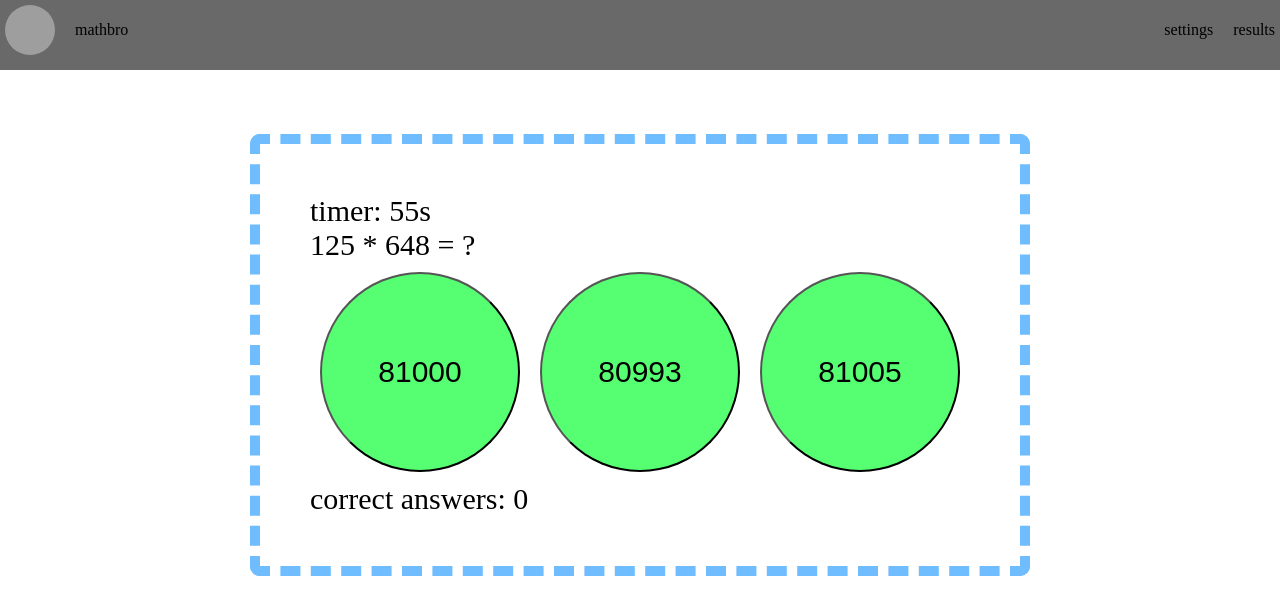
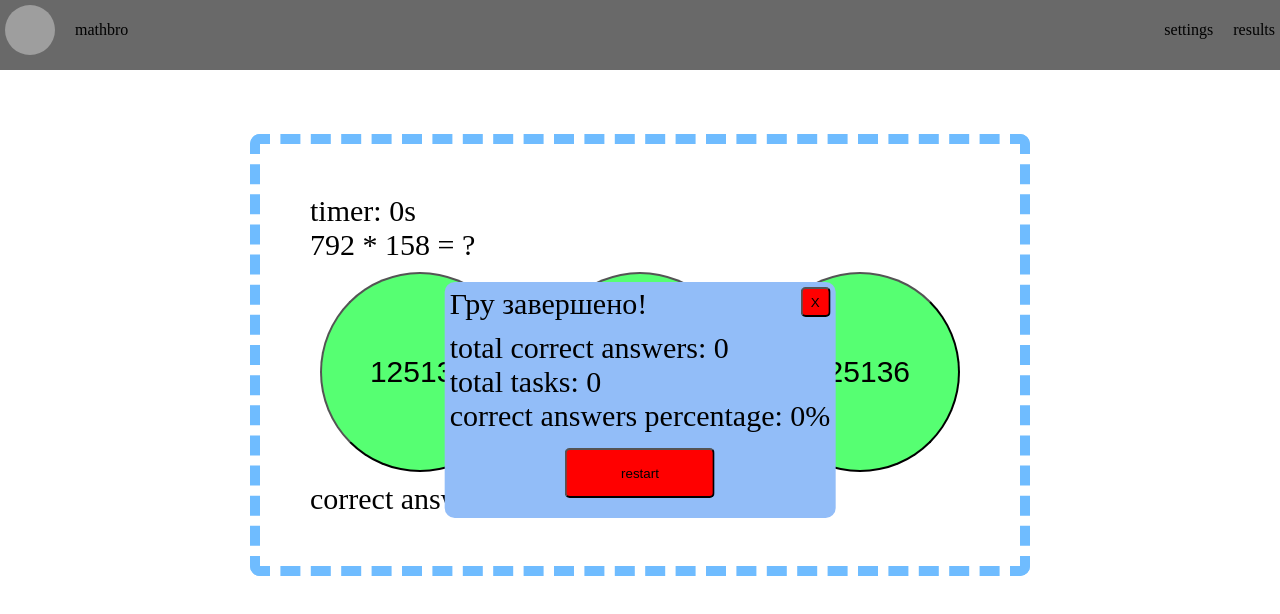
Before and after one commit to kerosene2562/KOP_react_labs, a React (Vite) app: page /game/1 in a window 1280 px wide. Shown: the top 614 px of the page. Built offline with nearby package versions, Linux system fonts and the light colour scheme; grey boxes are pictures that could not be loaded.

Commit message:
added restart window

```diff
--- a/src/components/Timer/Timer.jsx
+++ b/src/components/Timer/Timer.jsx
@@ -1,8 +1,15 @@
+import { useEffect } from "react";
 import { useTimer } from "../../hooks";
 
-export function Timer()
+export function Timer({ restartKey, initialTime, onFinish })
 {
-    const time = useTimer();
+    const { time, isFinished } = useTimer(restartKey, initialTime);
+
+    useEffect(() => {
+        if(isFinished)
+            onFinish();
+    }, [isFinished]);
+
     return <>
         <p className="defaultText">timer: {time}s</p>
     </>
--- a/src/components/buttons/Button.css
+++ b/src/components/buttons/Button.css
@@ -43,3 +43,10 @@
     width: 30px;
     height: 30px;
 }
+
+.restartButton{
+    background-color: red;
+    border-radius: 5px;
+    width: 150px;
+    height: 50px;
+}
--- /dev/null
+++ b/src/components/game/GameResults.css
@@ -0,0 +1,12 @@
+.retultsContainer{
+    height: min-content;
+    width: max-content;
+    margin: 5px;
+}
+
+.restartButtonContainer{
+    box-sizing: border-box;
+    width: 100%;
+    text-align: center;
+    padding: 15px;
+}
--- /dev/null
+++ b/src/components/game/GameResults.jsx
@@ -0,0 +1,19 @@
+import { Button } from "../buttons/Button"
+import "./GameResults.css"
+
+
+export function GameResults({ correctAnswers, onRestart, totalTasks})
+{
+    return <>
+        <div className="retultsContainer">
+            <div className="gameStats">
+                <p className="defaultText">total correct answers: { correctAnswers }</p>
+                <p className="defaultText">total tasks: { totalTasks }</p>
+                <p className="defaultText">correct answers percentage: { totalTasks != 0 ? ( correctAnswers / totalTasks * 100 ).toFixed(2) : 0 }%</p>
+            </div>
+            <div className="restartButtonContainer">
+                <Button className="restartButton" action = { onRestart } text ={ "restart" } />
+            </div>
+        </div>
+    </>
+}
--- a/src/components/index.jsx
+++ b/src/components/index.jsx
@@ -4,5 +4,7 @@ import { Text } from "./text/Text";
 import { Header } from "./header/Header";
 import { SettingsForm } from "./game/SettingsForm"
 import { Portal } from "./ui/Portal";
+import { GameResults } from "./game/GameResults";
 
-export { Button, Timer, Text, Header, SettingsForm, Portal };
+
+export { Button, Timer, Text, Header, SettingsForm, Portal, GameResults };
--- a/src/components/ui/Portal.jsx
+++ b/src/components/ui/Portal.jsx
@@ -2,14 +2,14 @@ import "./Portal.css";
 import { Button } from "../buttons/Button";
 import { Text } from "../text/Text";
 
-export function Portal({ children, isOpen, onClose })
+export function Portal({ children, isOpen, onClose, headerText })
 {
     if(!isOpen) return null;
 
     return <>
         <div className="modalPortal" >
             <div className="modalHeader">
-                <Text className = { "defaultText" } text = { "choose difficult" }/>
+                <Text className = { "defaultText" } text = { headerText }/>
                 <Button className={ "closeButton" } text = { "X" } action = { onClose }/>
             </div>
             {children}
--- a/src/hooks/logic/useTimer.jsx
+++ b/src/hooks/logic/useTimer.jsx
@@ -1,14 +1,25 @@
 import { useEffect, useState } from "react";
 
-export function useTimer(initialTime = 60)
+export function useTimer( restartKey, initialTime = 60)
 {
     const [time, setTime] = useState(initialTime);
+    const [isFinished, setIsFinished] = useState(false);
     useEffect(() => {
+        setTime(initialTime);
+        setIsFinished(false);
         const interval = setInterval(() => {
-            setTime(prev => (prev - 1 < 0 ? prev : prev - 1))
+            setTime(prev => {
+                if(prev <= 1)
+                {
+                    clearInterval(interval);
+                    setIsFinished(true);
+                    return 0;
+                }
+                return prev - 1;
+            });
         }, 1000);
         return () => clearInterval(interval);
-    }, []);
+    }, [restartKey, initialTime]);
 
-    return time;
+    return {time, isFinished};
 }
--- a/src/pages/Game.jsx
+++ b/src/pages/Game.jsx
@@ -1,16 +1,28 @@
 import { useState } from "react"
-import { Button, Text, Timer, Header } from "../components";
+import { Button, Text, Timer, Header, Portal, GameResults } from "../components";
 import { useEngineExercise } from "../hooks";
 
 export function Game() {
     const [correctAnswers, setCorrectAnswers] = useState(0);
+    const [time, setTime] = useState(5);
+    const [timerKey, setTimerKey] = useState(0);
+    const [totalTasks, setTotalTasks] = useState(0);
     const level = JSON.parse(localStorage.getItem('difficult'));
     const { exercise, correctAnswer, shuffledAnswers } = useEngineExercise({ level });
+    const [showResults, setShowResults] = useState(false);
+
+    const restartGame = () => {
+        setTime(time);
+        setCorrectAnswers(0);
+        setTotalTasks(0);
+        setShowResults(false);
+        setTimerKey(k => k + 1);
+    }
 
     return <>
         <Header></Header>
         <div className="centerGameContainer">
-            <Timer></Timer>
+            <Timer restartKey = { timerKey } initialTime = { time } onFinish={ () => setShowResults(true) }></Timer>
             <Text text={ exercise } className = { "defaultText" }></Text>
             {
             shuffledAnswers.map((ans) => (
@@ -18,10 +30,13 @@ export function Game() {
                     key={ ans }
                     text={ ans }
                     className = { "answerButton" }
-                    action={ () => correctAnswer === ans ? setCorrectAnswers(correctAnswers + 1) : null }
+                    action={ () => correctAnswer === ans ? setCorrectAnswers(correctAnswers + 1) || setTotalTasks(totalTasks + 1) : setTotalTasks(totalTasks + 1) }
                 />
             ))}
-            <p className="defaultText">correct answers: { correctAnswers }</p>
+            <p className="defaultText">correct answers counter: { correctAnswers }</p>
+            <Portal isOpen = { showResults } onClose = { () => setShowResults(false) || restartGame() } headerText = { "Гру завершено!" }>
+                <GameResults correctAnswers = { correctAnswers } totalTasks={ totalTasks } onRestart={ restartGame } />
+            </Portal>
         </div>
     </>
 }
--- a/src/pages/Start.jsx
+++ b/src/pages/Start.jsx
@@ -9,7 +9,7 @@ export function Start(){
         <div className="startGameContainer">
             <Button className = { "startButton" } text = { "start" } action = { () =>  setGameState('started') } />
             <Button className={ "settingsButton" } text = { "налаштування" } action = {() => setShowSettings(true) } />
-            <Portal isOpen = { showSettings } onClose = { () => setShowSettings(false) }>
+            <Portal isOpen = { showSettings } onClose = { () => setShowSettings(false) } headerText = { "оберіть складність" }>
                 <SettingsForm/>
             </Portal>
         </div>
```
